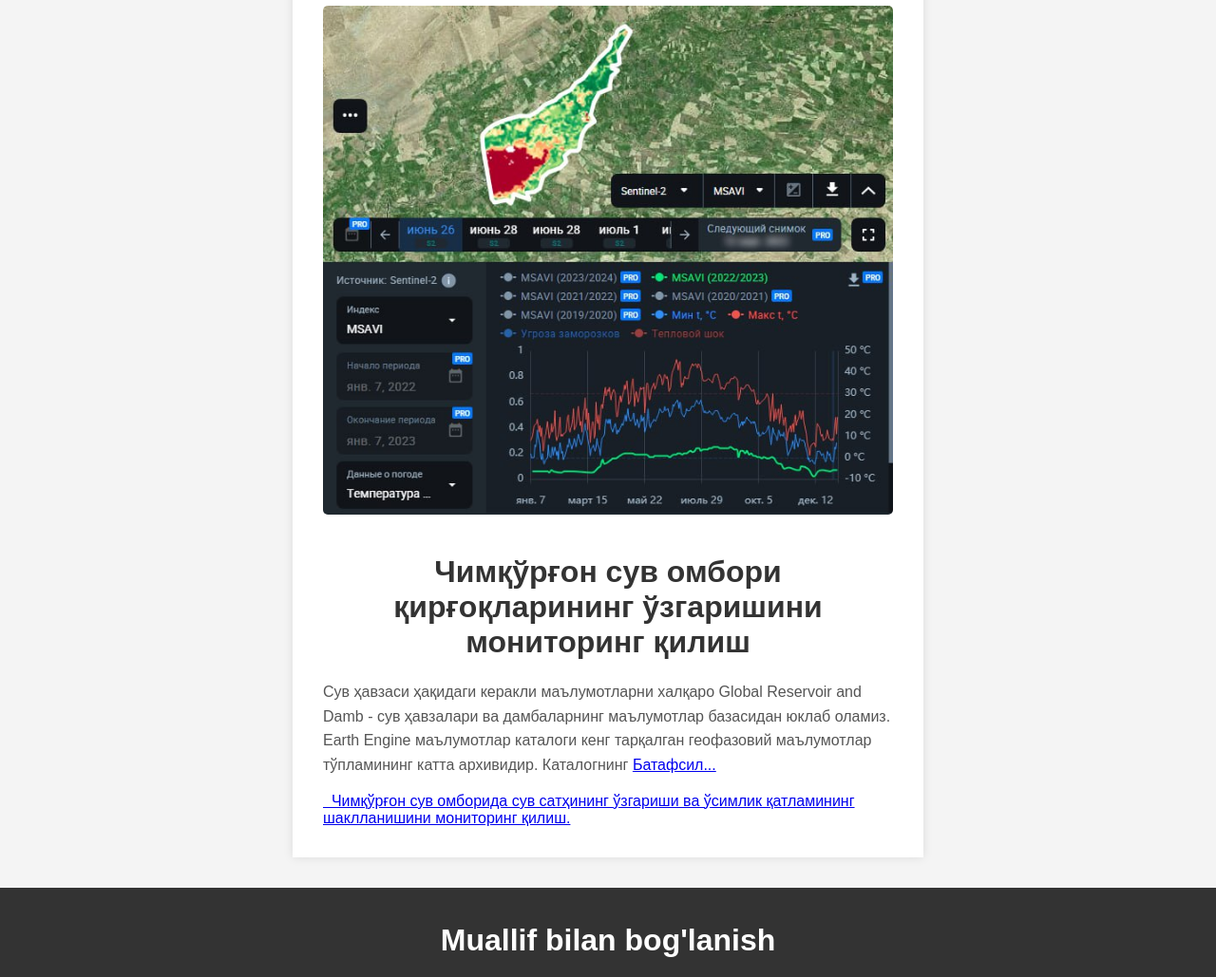
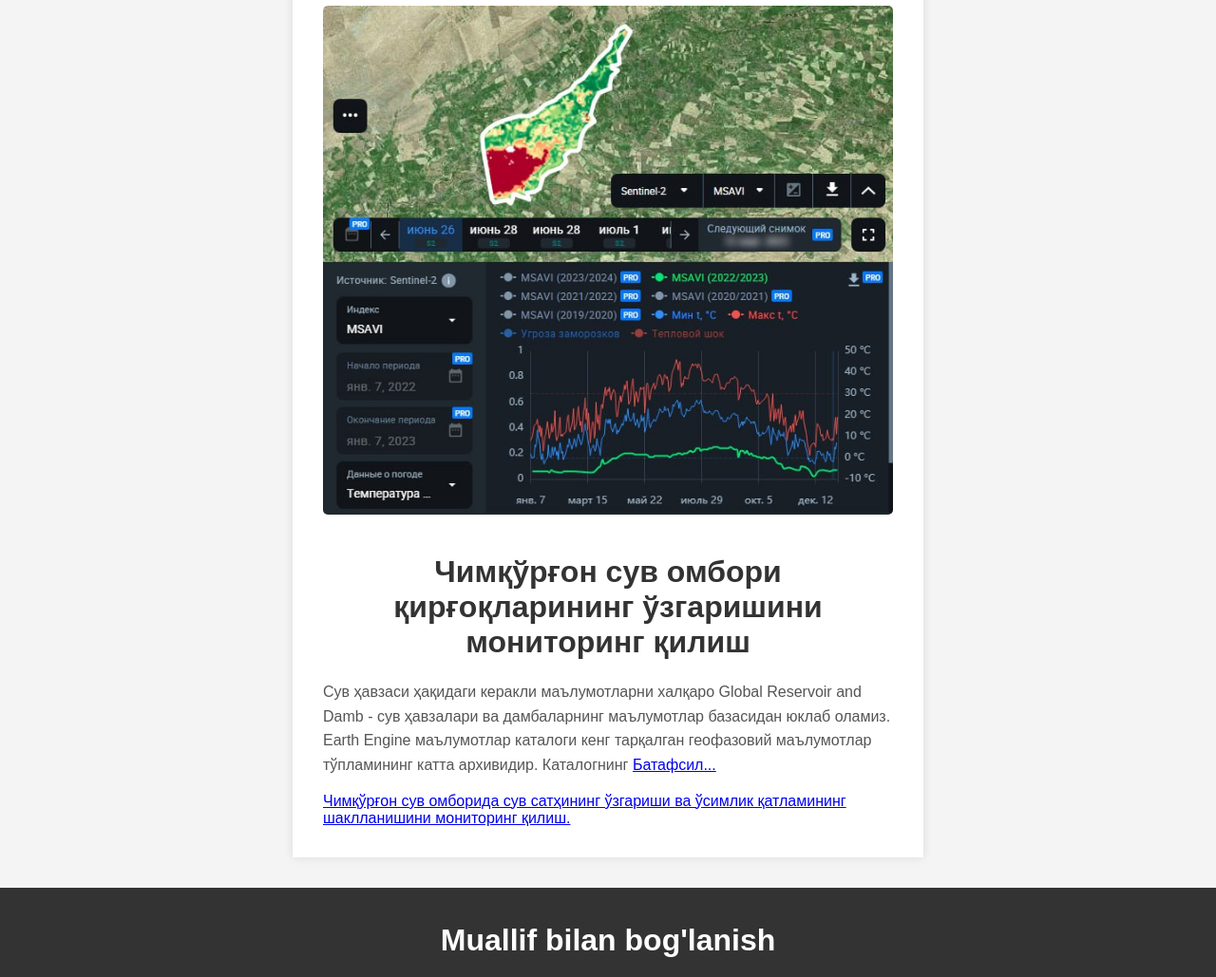
Before and after one commit to Qashqadaryo-viloyati-suv-omborlari-bosh/Chimqorgon_suv_ombori, a plain HTML site: page index.html in a window 1280 px wide. Shown: the part 170-1199 px from the top of the page at 95% size. Drawn offline with Linux system fonts and the light colour scheme.

Commit message:
Update index.html

```diff
--- a/index.html
+++ b/index.html
@@ -80,7 +80,7 @@
         </p>
         <a href="https://crop-monitoring.eos.com/login/auth"
             target="_blank" rel="noopener noreferrer">
-            &nbsp; Чимқўрғон сув омборида сув сатҳининг ўзгариши ва ўсимлик қатламининг шаклланишини мониторинг қилиш.
+            Чимқўрғон сув омборида сув сатҳининг ўзгариши ва ўсимлик қатламининг шаклланишини мониторинг қилиш.
         </a>
     </div>
     <footer>
```
